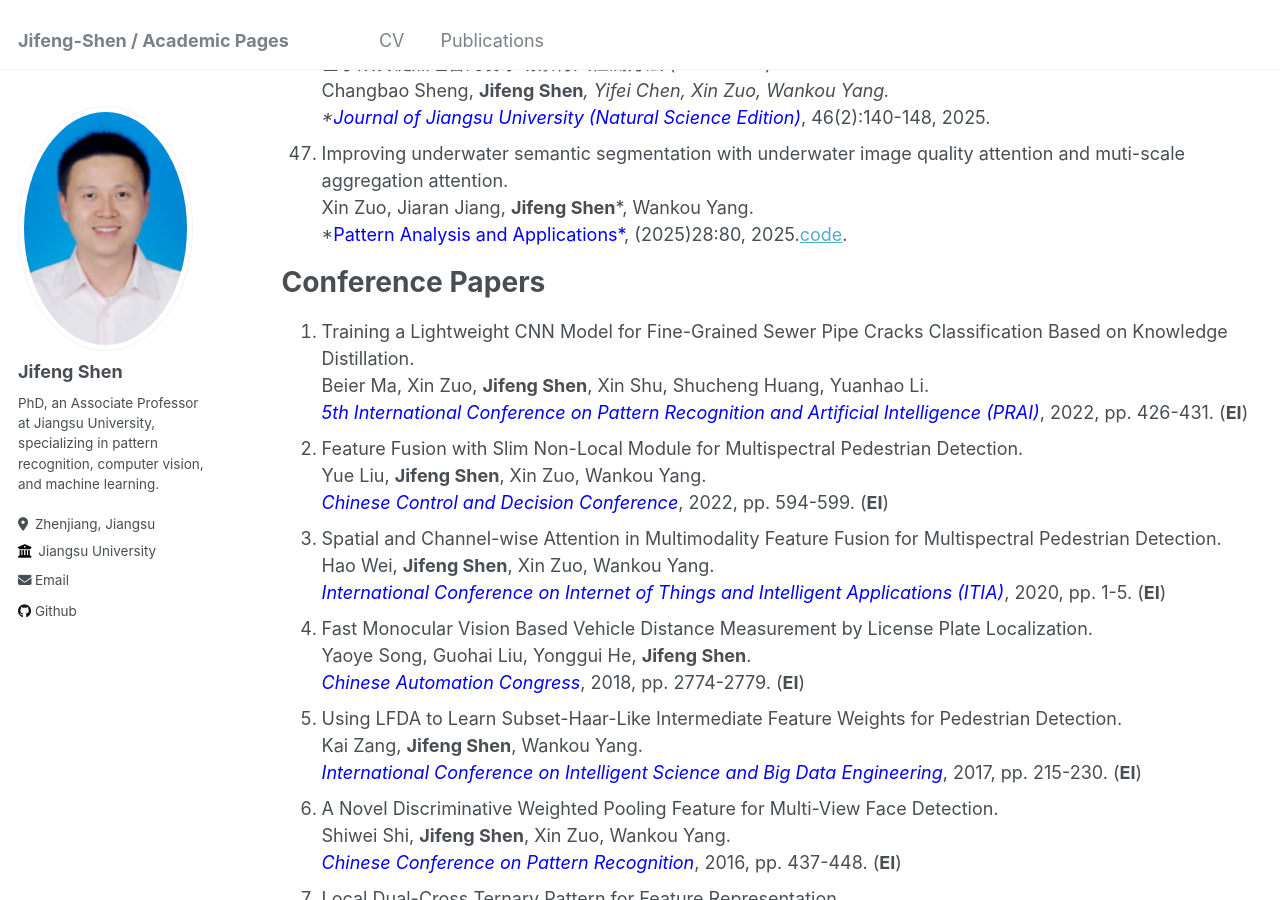
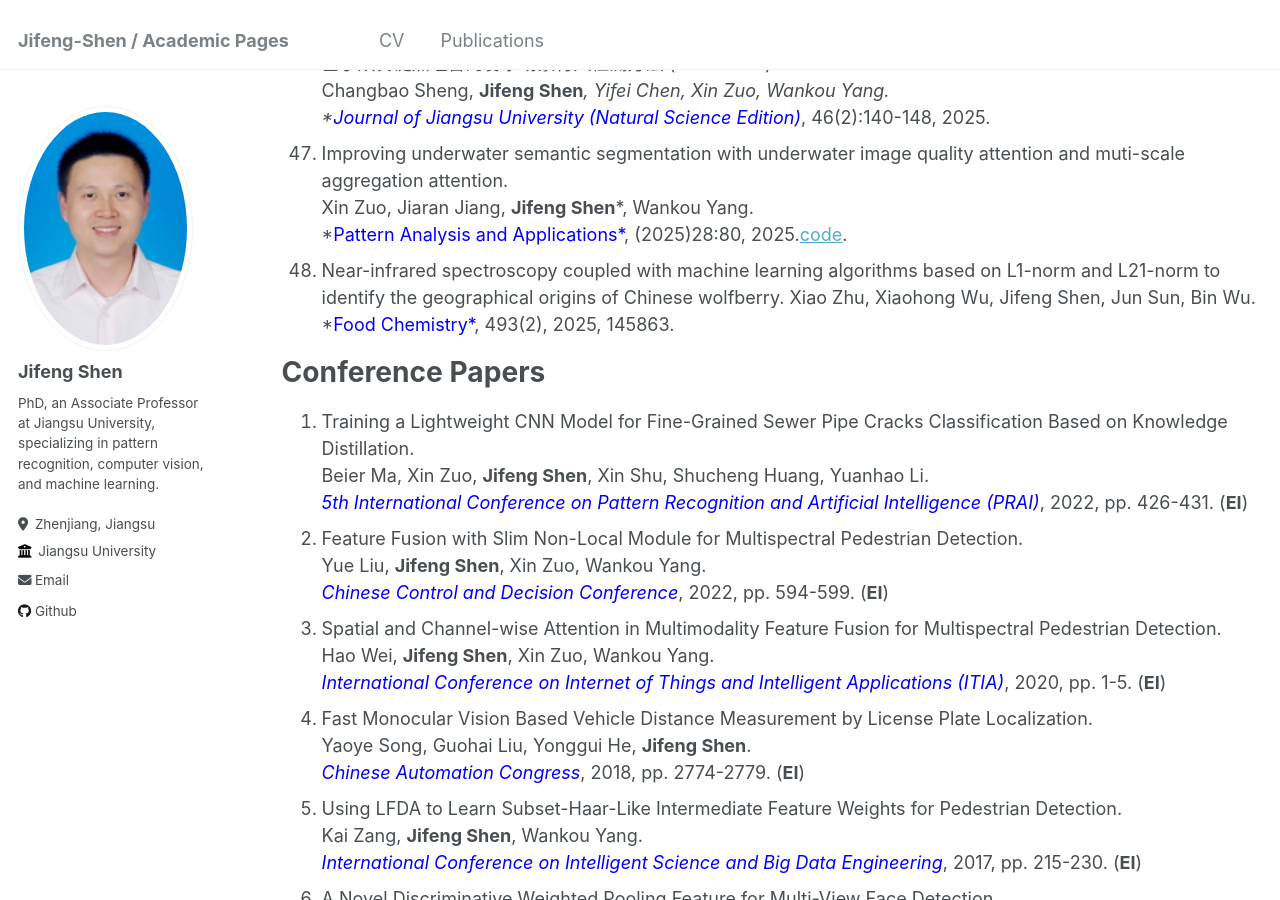
Before and after one commit to jifeng-shen/jifeng-shen.github.io, a Jekyll site: the page built from _pages/publications.md, in a window 1280 px wide and 900 px high, scrolled down 4632 px. Built offline with Jekyll 4.4.1, drawn with Linux system fonts in a browser that asks for light colours.

Commit message:
Update publications.md

```diff
--- a/_pages/publications.md
+++ b/_pages/publications.md
@@ -154,6 +154,11 @@ author_profile: true
 48. Improving underwater semantic segmentation with underwater image quality attention and muti-scale aggregation attention.
     Xin Zuo, Jiaran Jiang, **Jifeng Shen***, Wankou Yang.
     *<font color="blue">Pattern Analysis and Applications*</font>, (2025)28:80, 2025.[code](https://github.com/SAWRJJ/UWSegFormer).
+49. Near-infrared spectroscopy coupled with machine learning algorithms based on L1-norm and L21-norm to identify the geographical origins of Chinese wolfberry.
+    Xiao Zhu, Xiaohong Wu, Jifeng Shen, Jun Sun, Bin Wu.
+    *<font color="blue">Food Chemistry*</font>, 493(2), 2025, 145863.
+
+
 
 
 # Conference Papers
```
